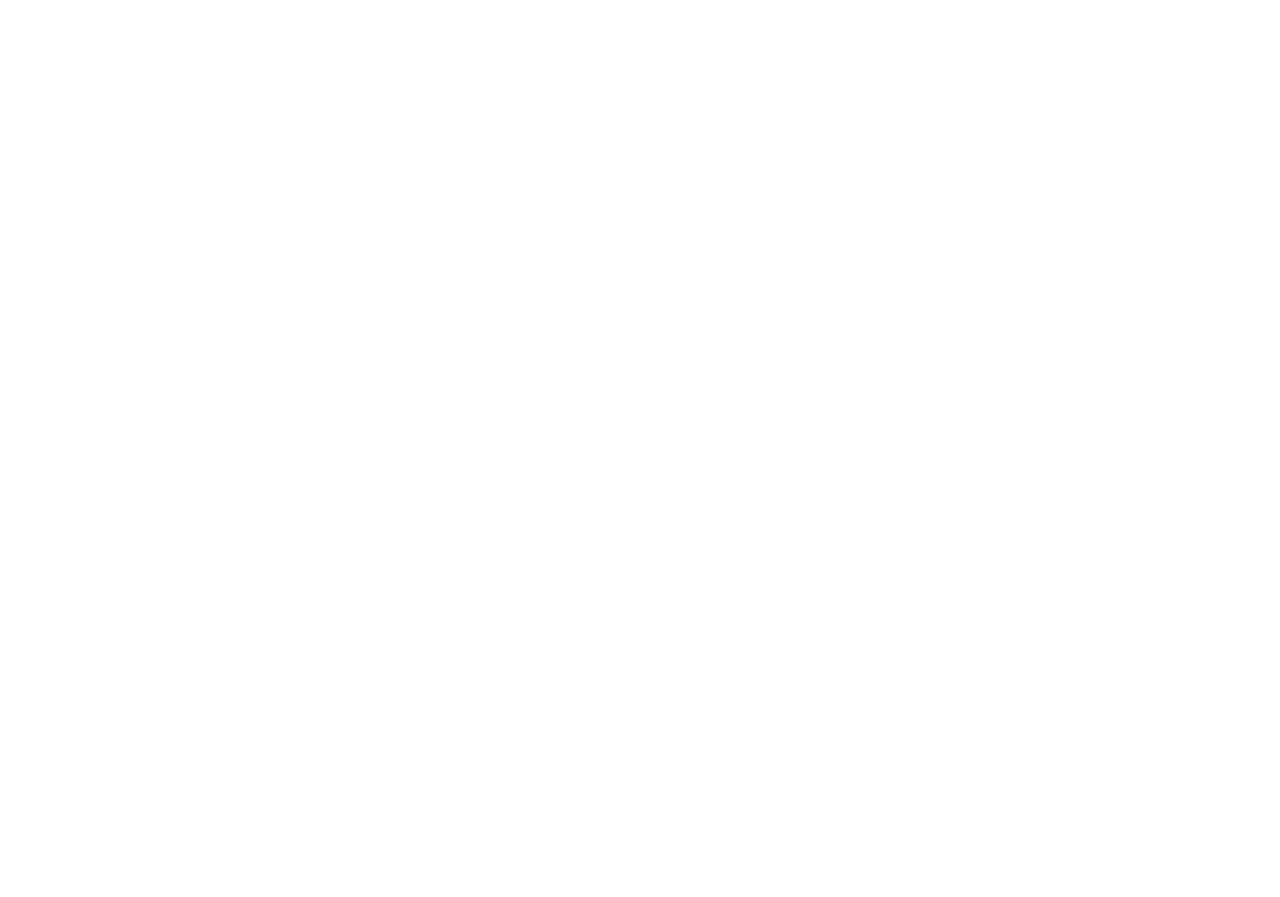
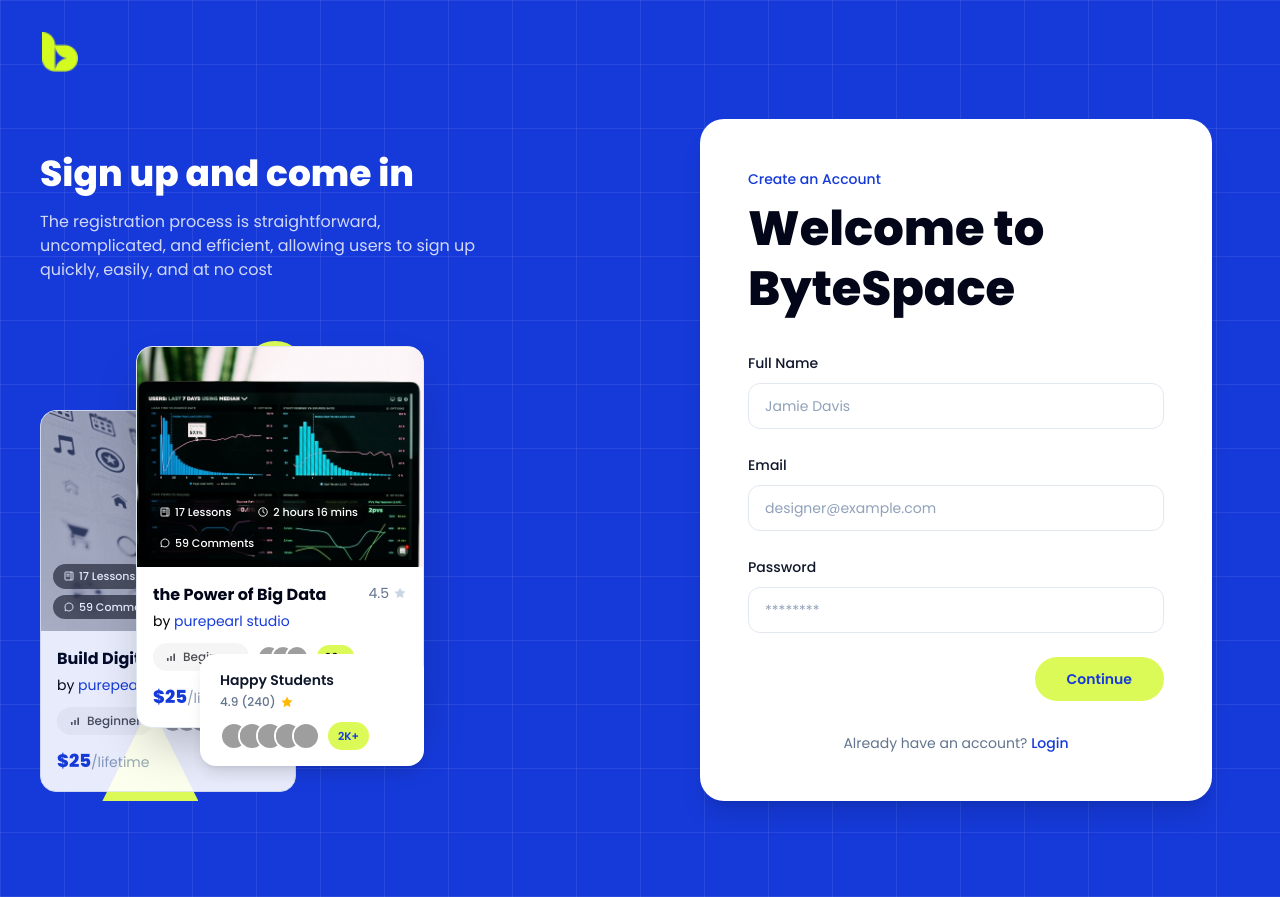
Before and after one commit to Alif416/Bytespace, a React (Vite) app: page /signup in a window 1280 px wide. Before the commit this address had no page. Before the commit the page ends 800 px from the top, so only its background shows below. Built offline with nearby package versions, Linux system fonts and the light colour scheme; grey boxes are pictures that could not be loaded.

Commit message:
Add SignUpPage and related components; implement SignupForm and SignupDecor

```diff
--- a/src/App.tsx
+++ b/src/App.tsx
@@ -1,12 +1,14 @@
 import { Route, Routes } from 'react-router-dom'
 import CourseDetailPage from './pages/CourseDetailPage'
 import LandingPage from './pages/LandingPage'
+import SignUpPage from './pages/SignUpPage'
 
 function App() {
   return (
     <Routes>
       <Route path="/" element={<LandingPage />} />
       <Route path="/courses/build-digital-asset/:tab?" element={<CourseDetailPage />} />
+      <Route path="/signup" element={<SignUpPage />} />
     </Routes>
   )
 }
--- /dev/null
+++ b/src/components/AuthFormField.tsx
@@ -0,0 +1,18 @@
+interface AuthFormFieldProps {
+  label: string
+  type: string
+  placeholder: string
+}
+
+export default function AuthFormField({ label, type, placeholder }: AuthFormFieldProps) {
+  return (
+    <label className="block">
+      <span className="text-sm font-medium text-slate-900">{label}</span>
+      <input
+        type={type}
+        placeholder={placeholder}
+        className="mt-2 w-full rounded-xl border border-slate-200 px-4 py-3 text-sm text-slate-700 placeholder:text-slate-400 focus:outline-none focus:ring-2 focus:ring-brand-blue/30"
+      />
+    </label>
+  )
+}
--- a/src/components/CourseCard.tsx
+++ b/src/components/CourseCard.tsx
@@ -17,13 +17,13 @@
 
 const AVATAR_SEEDS = [15, 22, 41]
 
-export default function CourseCard({ course }: { course: Course }) {
+export default function CourseCard({ course, className = '' }: { course: Course; className?: string }) {
   const { image, title, rating, instructor, level, studentCount, price, lessons, duration, comments } = course
 
   return (
     <Link
       to="/courses/build-digital-asset"
-      className="block overflow-hidden rounded-2xl border border-slate-200 bg-white transition hover:shadow-lg"
+      className={`block overflow-hidden rounded-2xl border border-slate-200 bg-white transition hover:shadow-lg ${className}`}
     >
       <div className="relative h-[220px] w-full">
         <img src={image} alt={title} className="h-full w-full object-cover" />
--- a/src/components/Navbar.tsx
+++ b/src/components/Navbar.tsx
@@ -38,9 +38,12 @@
           <a href="#" className="text-sm font-medium text-white/80 transition hover:text-white">
             Sign In
           </a>
-          <a href="#" className="text-sm font-medium text-white/80 transition hover:text-white">
+          <Link
+            to="/signup"
+            className="text-sm font-medium text-white/80 transition hover:text-white"
+          >
             Join Us
-          </a>
+          </Link>
           <button
             type="button"
             aria-label="Cart"
--- /dev/null
+++ b/src/components/SignupForm.tsx
@@ -0,0 +1,37 @@
+import { Link } from 'react-router-dom'
+import AuthFormField from './AuthFormField'
+
+export default function SignupForm() {
+  return (
+    <div className="rounded-3xl bg-white p-8 shadow-xl sm:p-12">
+      <span className="text-sm font-medium text-brand-blue">Create an Account</span>
+      <h1 className="mt-2 text-4xl font-extrabold leading-tight text-slate-950 sm:text-5xl">
+        Welcome to
+        <br />
+        ByteSpace
+      </h1>
+
+      <form className="mt-8 space-y-6" onSubmit={(e) => e.preventDefault()}>
+        <AuthFormField label="Full Name" type="text" placeholder="Jamie Davis" />
+        <AuthFormField label="Email" type="email" placeholder="designer@example.com" />
+        <AuthFormField label="Password" type="password" placeholder="********" />
+
+        <div className="flex justify-end">
+          <button
+            type="submit"
+            className="rounded-full bg-brand-lime px-8 py-3 text-sm font-semibold text-brand-blue transition hover:bg-brand-lime-dark"
+          >
+            Continue
+          </button>
+        </div>
+      </form>
+
+      <p className="mt-8 text-center text-sm text-slate-500">
+        Already have an account?{' '}
+        <Link to="/login" className="font-medium text-brand-blue hover:underline">
+          Login
+        </Link>
+      </p>
+    </div>
+  )
+}
--- /dev/null
+++ b/src/components/decor/SignupDecor.tsx
@@ -0,0 +1,21 @@
+import Squiggle from './Squiggle'
+
+// Decorative background shapes for the sign-up page.
+export default function SignupDecor() {
+  return (
+    <div className="pointer-events-none absolute inset-0 overflow-hidden" aria-hidden="true">
+      <Squiggle
+        color="#FFFFFF"
+        className="absolute left-[27%] top-1/2 h-56 w-24 opacity-90 hidden lg:block"
+      />
+      <div
+        className="absolute left-[8%] bottom-24 h-24 w-24 hidden lg:block"
+        style={{
+          background: '#DCFA57',
+          clipPath: 'polygon(50% 0%, 0% 100%, 100% 100%)',
+        }}
+      />
+      <div className="absolute left-[19%] top-[38%] h-16 w-16 rounded-full border-[14px] border-brand-lime hidden lg:block" />
+    </div>
+  )
+}
--- /dev/null
+++ b/src/pages/SignUpPage.tsx
@@ -0,0 +1,49 @@
+import { Link } from 'react-router-dom'
+import CourseCard from '../components/CourseCard'
+import SignupDecor from '../components/decor/SignupDecor'
+import { LogoMark } from '../components/icons/Icons'
+import RatingCard from '../components/RatingCard'
+import SignupForm from '../components/SignupForm'
+import { COURSES } from '../data/courses'
+
+export default function SignUpPage() {
+  return (
+    <section className="bg-grid-lines relative min-h-screen overflow-hidden bg-brand-blue">
+      <SignupDecor />
+
+      <div className="relative z-10 mx-auto max-w-7xl px-6 py-8 lg:px-10">
+        <Link to="/" className="inline-block">
+          <LogoMark className="h-10 w-10" />
+        </Link>
+
+        <div className="mt-10 grid gap-16 pb-16 lg:grid-cols-2 lg:items-center">
+          <div>
+            <h2 className="text-3xl font-extrabold text-white sm:text-4xl">
+              Sign up and come in
+            </h2>
+            <p className="mt-4 max-w-md text-white/80">
+              The registration process is straightforward, uncomplicated, and efficient,
+              allowing users to sign up quickly, easily, and at no cost
+            </p>
+
+            <div className="relative mt-16 hidden h-[420px] max-w-md lg:block">
+              <CourseCard
+                course={COURSES[1]}
+                className="absolute left-0 top-16 w-64 opacity-90"
+              />
+              <CourseCard
+                course={COURSES[2]}
+                className="absolute left-24 top-0 z-10 w-72 shadow-2xl"
+              />
+              <RatingCard className="absolute bottom-0 left-40 z-20 w-56 shadow-2xl" />
+            </div>
+          </div>
+
+          <div className="mx-auto w-full max-w-lg">
+            <SignupForm />
+          </div>
+        </div>
+      </div>
+    </section>
+  )
+}
```
